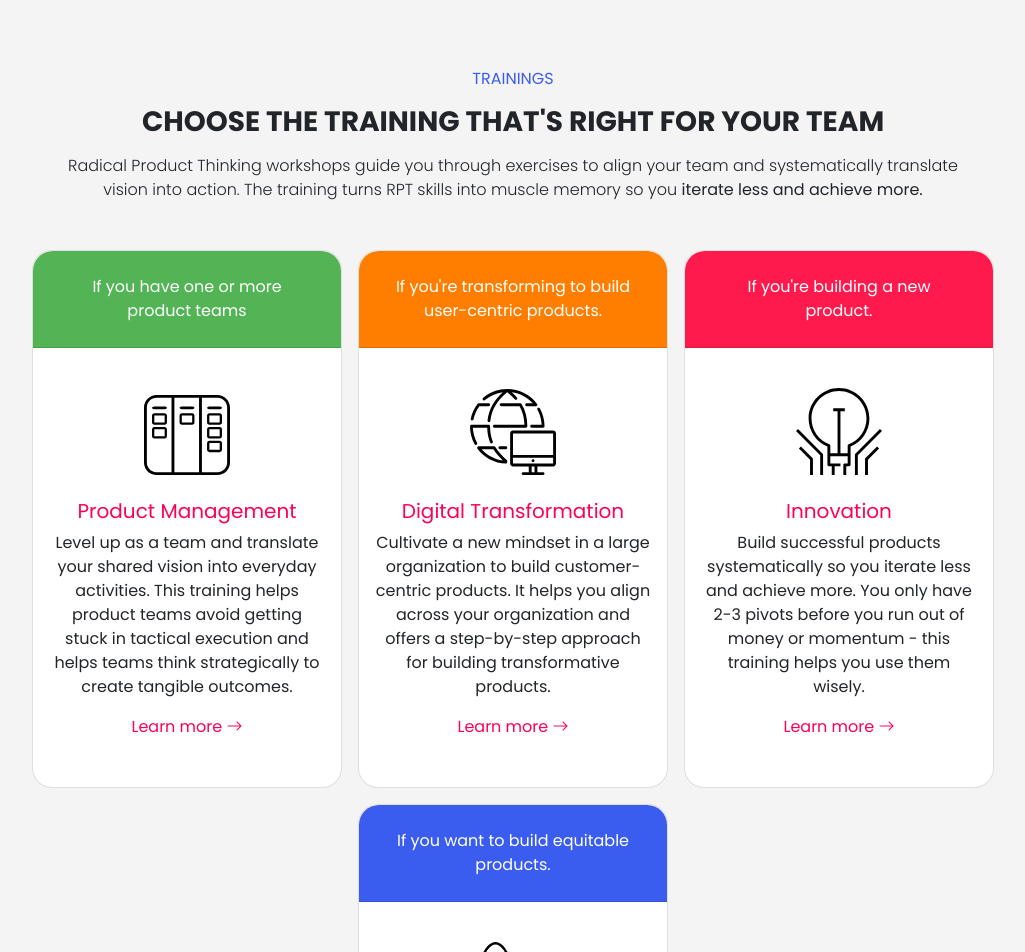
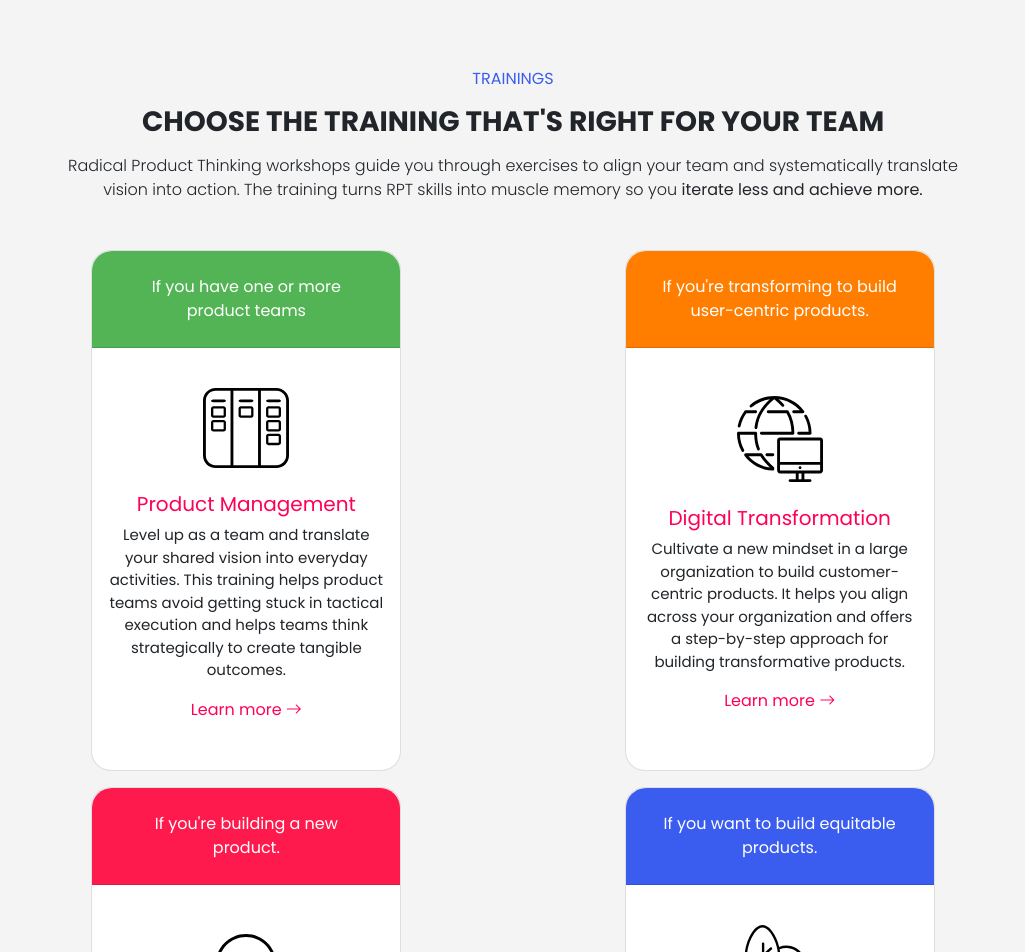
Before and after one commit to qq7te/radical-product, a Jekyll site: the page built from src/training.html, in a window 1280 px wide. Shown: the part 762-1714 px from the top of the page, without its empty margins (127-1152 px from the left). Built offline with Jekyll 4.4.1, drawn with Linux system fonts in a browser that asks for light colours.

Commit message:
responsive card fixed

```diff
--- a/src/_sass/_utility.scss
+++ b/src/_sass/_utility.scss
@@ -300,6 +300,9 @@
     border-top-left-radius: 20px !important;
     border-top-right-radius:20px !important;
 }
+.card-text{
+    font-size: 15px !important;
+}
 
 
 .training-mid-section{
--- a/src/training.html
+++ b/src/training.html
@@ -59,13 +59,14 @@ memory and cultivate an intuition for building successful products. It doesn't b
             <p class="text light text-container mb-5 px-5 px-3">{{page.trainingCopy}} <span class="fw-bolder"> iterate less
                     and achieve more.</span></p>
         </div>
-        <div class="row  pb-5 mb-5 justify-content-center">
+        <div class="row  justify-content-center pb-5 mb-5">
             {% for item in site.data.trainings %}
-            <div class=" card text-center p-0 mx-2 mb-3 mb-xxl-5 ">
+            <div class="col-md-5 col-lg-5 col-xxl-3 d-flex justify-content-center">
+                <div class="card text-center p-0 mx-2 mb-3 mb-xxl-5 ">
                     <div class="card-header " style="background-color: #{{item.bg}} !important;">
                         <p class="text-white m-0 py-3 px-3">{{item.copy}}</p>
                     </div>
-                <div class="card-body pb-5 d-flex flex-column align-items-center justify-content-end pt-0">
+                    <div class="card-body pb-5 d-flex flex-column align-items-center justify-content-center pt-0">
                         <img class="img-fluid py-4 mt-3" src="{{item.img}}" width="86px" alt="{{item.title}}">
                         <h5 class="card-title pink-text ">{{item.title}}</h5>
                         <div class="pb-3">
@@ -77,6 +78,8 @@ memory and cultivate an intuition for building successful products. It doesn't b
                     </div>
 
                 </div>
+            </div>
+
             {% endfor %}
         </div>
     </div>
```
Lines whose indentation alone changed are shown as unchanged.
